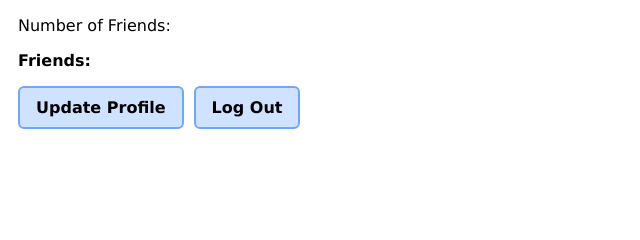
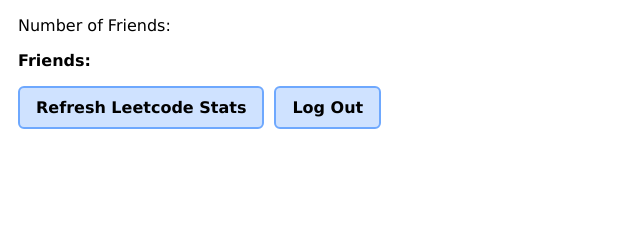
Before and after one commit to nessa272/LeetCode-Competition, a Flask app: template templates/profile.html in a window 1280 px wide. Shown: the part 543-783 px from the top of the page, without its empty margins (0-640 px from the left). Run offline with Flask 3, Linux system fonts and the light colour scheme; the template is opened without the code that fills it, so the values that code supplies are empty.

Commit message:
add refresh button link routing

```diff
--- a/app.py
+++ b/app.py
@@ -49,11 +49,13 @@ def profile(pid):
     # show profile
     return render_template('profile.html', profile=profile, friends=friends)
 
-def refresh_profile(pid: int, username: str):
+@app.route('/refresh-profile/<pid>/<lc_username>')
+def refresh_profile(pid: int, lc_username: str):
     conn = dbi.connect()
-    num_submissions = refresh_user_submissions(conn, pid, username)
-    print(f"{num_submissions} submissions added to database for username {username}")
+    num_submissions = refresh_user_submissions(conn, pid, lc_username)
+    print(f"{num_submissions} submissions added to database for username {lc_username}")
     conn.close()
+    return redirect(url_for('profile', pid=pid))
 
 def refresh_all():
     conn = dbi.connect()
--- a/templates/profile.html
+++ b/templates/profile.html
@@ -24,7 +24,7 @@
      </div>
 
      <div class="profile-buttons">
-          <a>Update Profile</a>
+          <a href="{{ url_for('refresh_profile', pid=profile.pid, lc_username=profile.lc_username) }}">Refresh Leetcode Stats</a>
           <a href="{{ url_for('logout') }}">Log Out</a>
      </div>
 </div>
```
